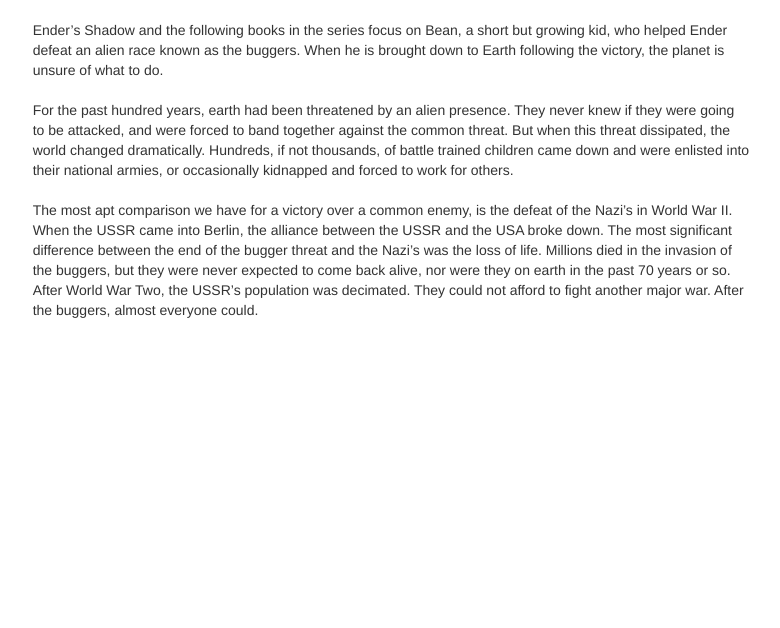
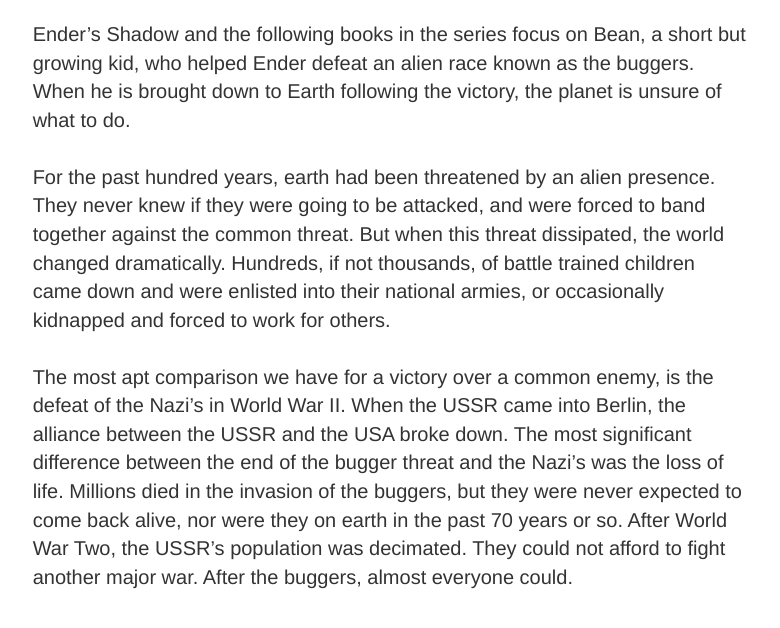
Before and after one commit to Akiva-Notkin/akiva.club, a PHP site: page /works/endersshadow.php in a window 1280 px wide. Shown: the part 52-680 px from the top of the page, without its empty margins (89-869 px from the left). Run offline with PHP 8.4, Linux system fonts and the light colour scheme; some libraries are stand-ins or nearby versions.

Commit message:
font size

```diff
--- a/public_html/works/endersshadow.php
+++ b/public_html/works/endersshadow.php
@@ -10,7 +10,7 @@ headerworks("Ender's Shadow");
 	<div class="row">
 		<div class="col-md-1"></div>
 		<div class="col-md-7">
-			<p>
+			<p style="font-size:20px">
 			Ender’s Shadow and the following books in the series focus on Bean, a short but growing kid, who helped Ender defeat an alien race known as the buggers. When he is brought down to Earth following the victory, the planet is unsure of what to do.
 			<br><br>
 			For the past hundred years, earth had been threatened by an alien presence. They never knew if they were going to be attacked, and were forced to band together against the common threat. But when this threat dissipated, the world changed dramatically. Hundreds, if not thousands, of battle trained children came down and were enlisted into their national armies, or occasionally kidnapped and forced to work for others.
```
